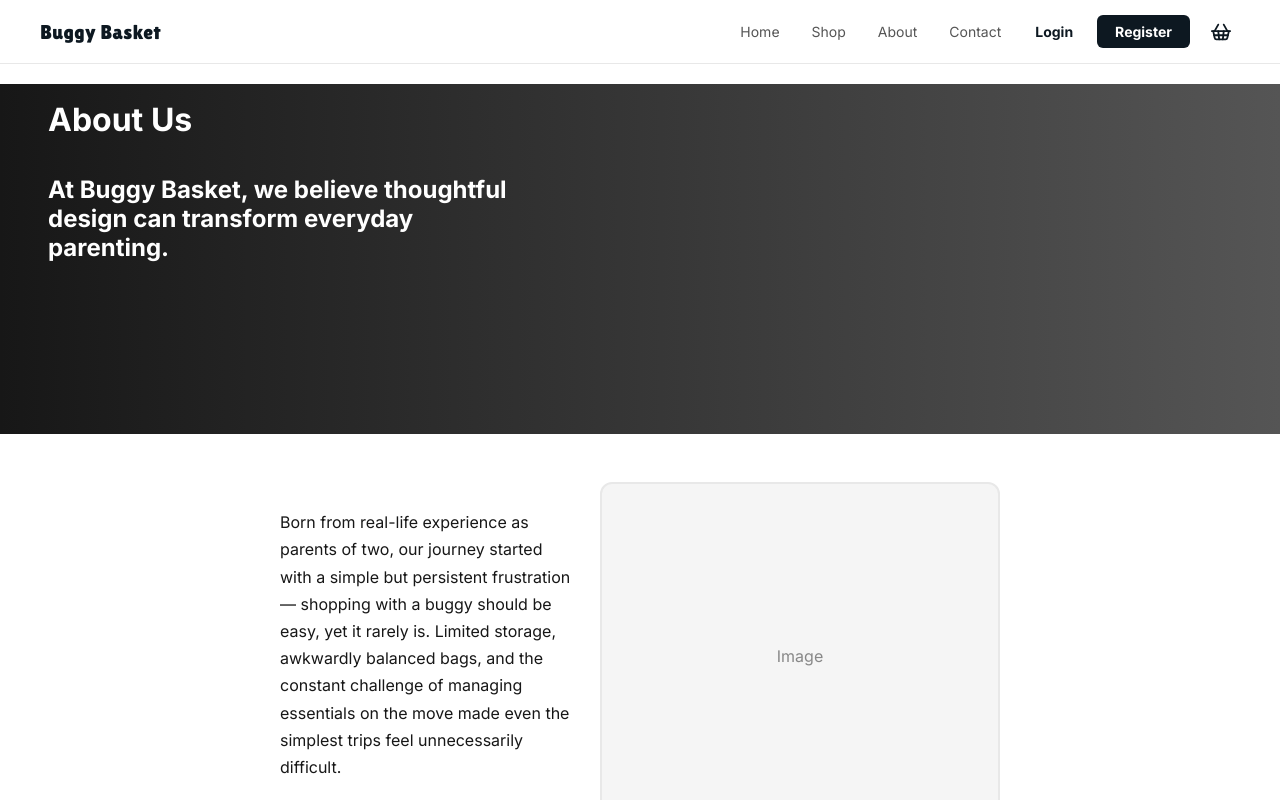
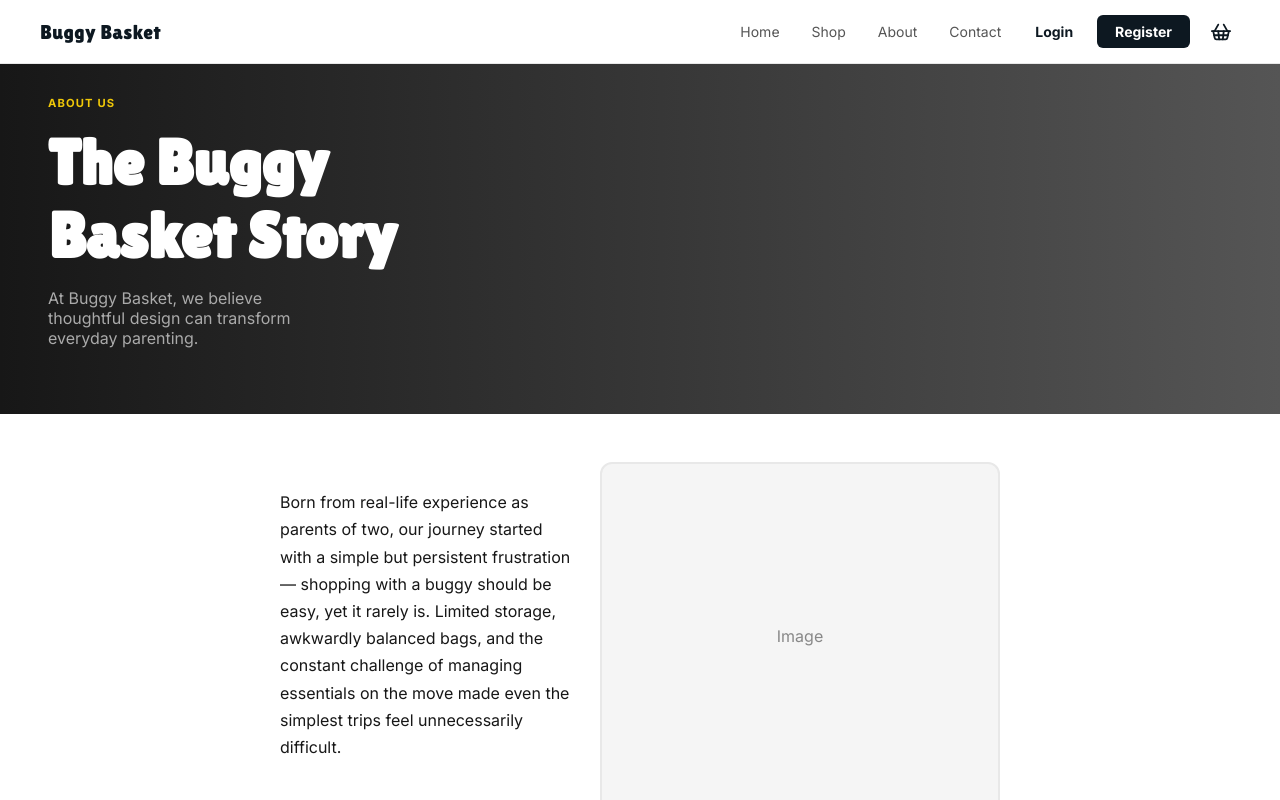
Before and after one commit to Haersa/BuggyBasket, a Next.js app in the folder buggy-basket/: page /about in a window 1280 px wide. Shown: the top 800 px of the page. Built offline with nearby package versions, Linux system fonts and the light colour scheme.

Commit message:
Gave the paragraphs more room. Looks neater but still a bit bland

```diff
--- a/buggy-basket/src/app/about/page.tsx
+++ b/buggy-basket/src/app/about/page.tsx
@@ -1,22 +1,22 @@
 export default function About() {
   return (
     <div className="page">
-      <br />
       <div className="about-banner">
-        <h1>About Us</h1>
-        <br />
-        <h2>At Buggy Basket, we believe thoughtful design can transform everyday parenting.</h2>
+        <h2>About Us</h2>
+        <h1>The Buggy Basket Story</h1>
+        <p>At Buggy Basket, we believe thoughtful design can transform everyday parenting.</p>
       </div>
       <div className="about-container">
         <div className="about-page">
           <div className="about-image">
             <div className="image-placeholder">Image</div>
           </div>
-
           <br />
           <p>Born from real-life experience as parents of two, our journey started with a simple but persistent
             frustration — shopping with a buggy should be easy, yet it rarely is. Limited storage, awkwardly balanced bags,
             and the constant challenge of managing essentials on the move made even the simplest trips feel unnecessarily difficult.</p>
+          <br />
+          <br />
           <br />
           <h2>We knew there had to be a better solution.</h2>
           <br />
@@ -29,6 +29,7 @@ export default function About() {
             while remaining lightweight and unobtrusive. Every detail has been carefully considered — from secure attachment to balanced weight
             distribution — ensuring it enhances your buggy’s functionality without compromising safety or style.</p>
           <br />
+          <br />
           <h2>Designed with Purpose</h2>
           <br />
           <p>
@@ -38,11 +39,13 @@ export default function About() {
           <p>Our approach is simple: Create products that are practical, well-designed, and genuinely useful.
             No unnecessary complexity. No over-engineering. Just solutions that work — beautifully and reliably.</p>
           <br />
+          <br />
           <h2>A Better Way to Carry</h2>
           <br />
           <p>Buggy Basket is more than an accessory — it’s a smarter way to move through daily life.
             Whether you're navigating supermarket aisles, walking through town, or managing a full day out, our
             basket keeps your shopping secure, accessible, and effortlessly within reach.</p>
+          <br />
           <br />
           <h2>Why Buggy Basket?</h2>
           <ul className="about-list">
@@ -55,6 +58,6 @@ export default function About() {
           </ul>
         </div>
       </div>
-    </div>
+    </div >
   )
 }
--- a/buggy-basket/src/app/globals.css
+++ b/buggy-basket/src/app/globals.css
@@ -1109,19 +1109,37 @@ a {
   background-image: linear-gradient(to right, var(--foreground), var(--text-muted));
 }
 
-.about-banner h1,
-h2 {
-  padding-top: 1rem;
-  color: #FFFFFF;
-  padding-left: 3rem;
-  width: 40%;
-}
-
 .about-container {
   padding: 3rem 2.5rem;
   max-width: 800px;
   margin: 0 auto;
   font-family: var(--body-font);
+}
+
+.about-banner h1 {
+  font-family: var(--display-font);
+  color: var(--background);
+  padding: 1rem;
+  padding-left: 3rem;
+  font-size: 64px;
+  width: 40%;
+}
+
+.about-banner p {
+  font-family: var(--body-font);
+  color: var(--text-faint);
+  width: 25%;
+  padding-left: 3rem;
+}
+
+.about-banner h2 {
+  padding-top: 2rem;
+  padding-left: 3rem;
+  font-size: 0.7rem;
+  font-weight: var(--font-weight-bold);
+  letter-spacing: 0.1em;
+  color: var(--accent-yellow);
+  text-transform: uppercase;
 }
 
 .about-page {
@@ -1140,20 +1158,6 @@ h2 {
   font-size: 2rem;
   margin-bottom: 3rem;
   color: var(--text-black);
-}
-
-.about-text {
-  flex: 1;
-  padding: 2rem;
-
-}
-
-.about-text h2 {
-  margin-bottom: 1rem;
-}
-
-.about-text p {
-  line-height: 1.7;
 }
 
 .about-image {
@@ -1178,7 +1182,9 @@ h2 {
   padding: 1rem;
 }
 
-
+.about-divs {
+  border-bottom: 1px solid #000000;
+}
 
 /*about page mobile*/
 
```
